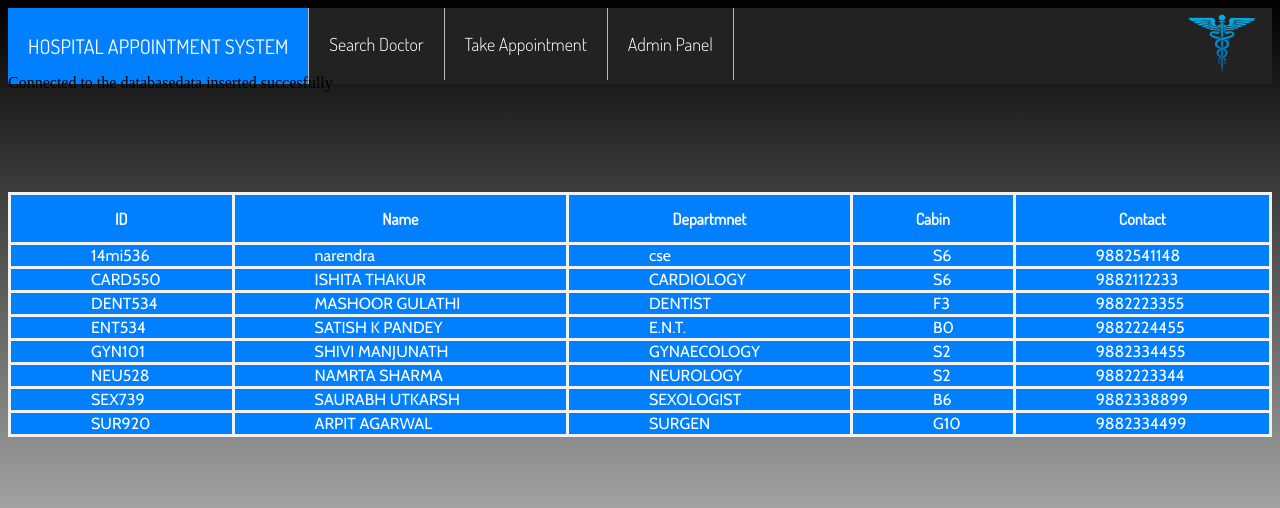
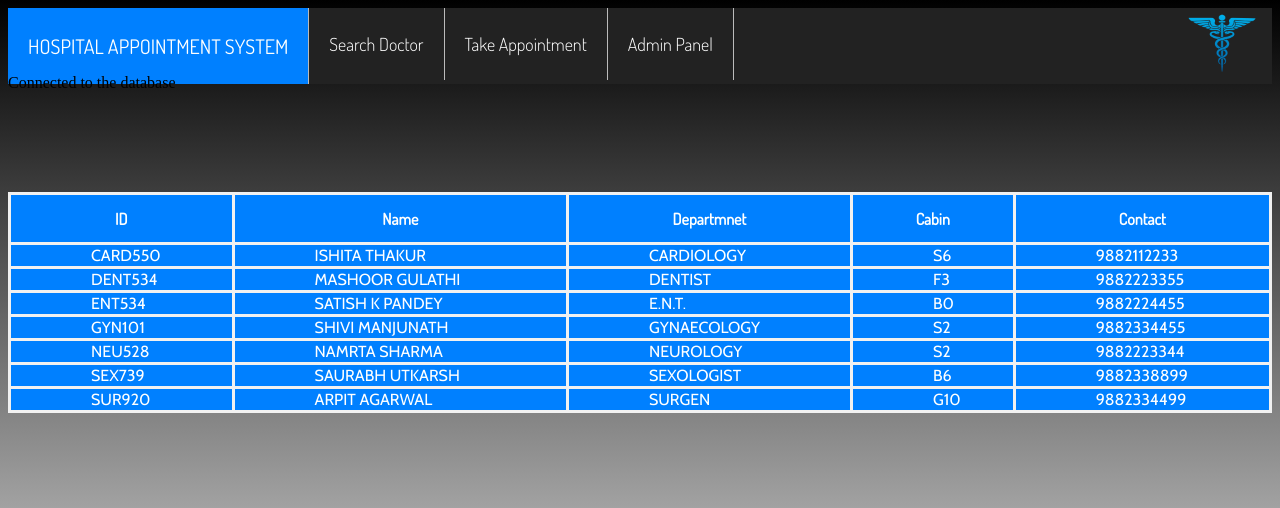
Before and after one commit to narendra36/hosys-DevPost-project, a PHP site: page /doctorList.php in a window 1280 px wide. Shown: the top 508 px of the page. Run offline with PHP 8.4, Linux system fonts and the light colour scheme; data comes from the database, SQL or seed files in the repository.

Commit message:
nexttry7

```diff
--- a/doctorList.php
+++ b/doctorList.php
@@ -96,7 +96,7 @@
 		}
 		else
 			echo "There is somthing wrong !!";*/
-		$sql ="insert into doctor values('14mi536','narendra','cse','S6','9882541148')";
+		/*$sql ="insert into doctor values('14mi536','narendra','cse','S6','9882541148')";
 		if($conn->query($sql) === TRUE)
 		{
 			 echo "data inserted succesfully";
@@ -104,7 +104,7 @@
 
 		}
 		else
-			echo "There is somthing wrong !!";
+			echo "There is somthing wrong !!";	*/
 		$sql2 = "SELECT * FROM doctor";
 		$result = $conn->query($sql2);
 		//echo "Data from signup page : ".$name." ".$sex." ".$age." ".$contact." ".$email." ".$department." ".$description."<br>" ;
```
